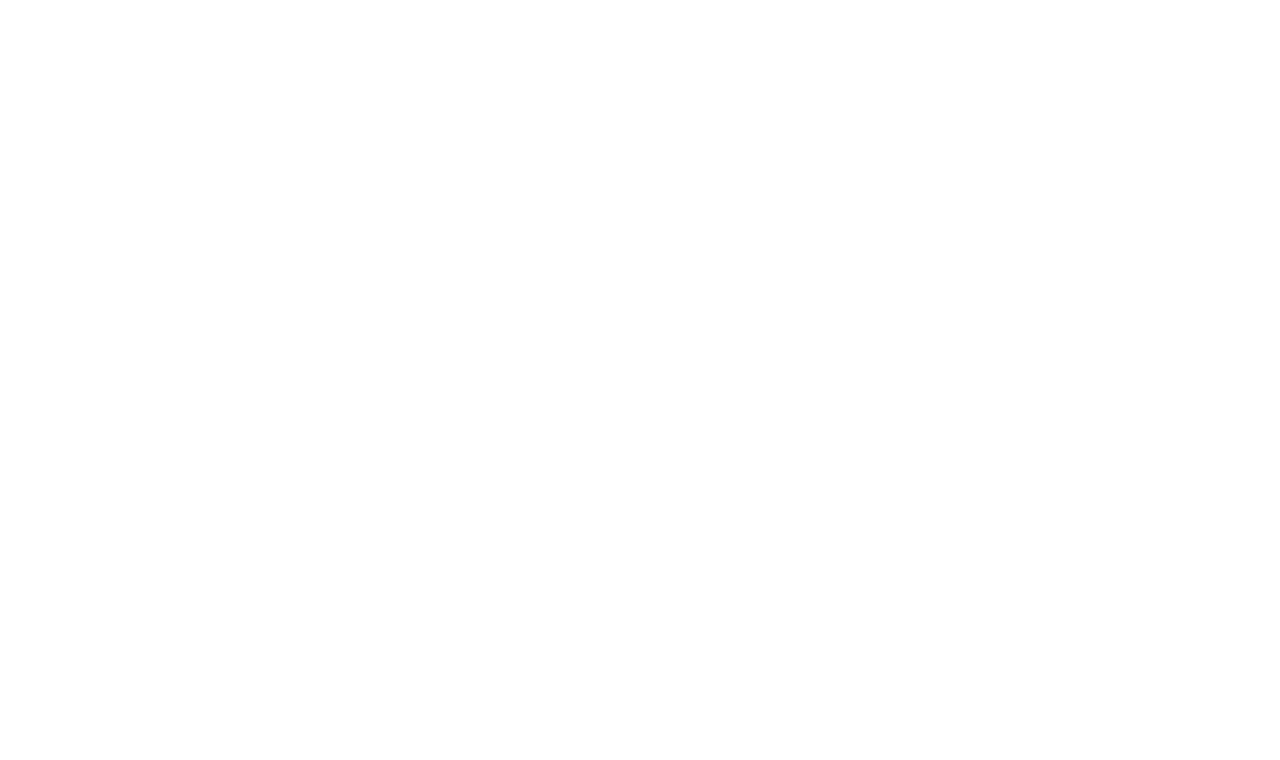
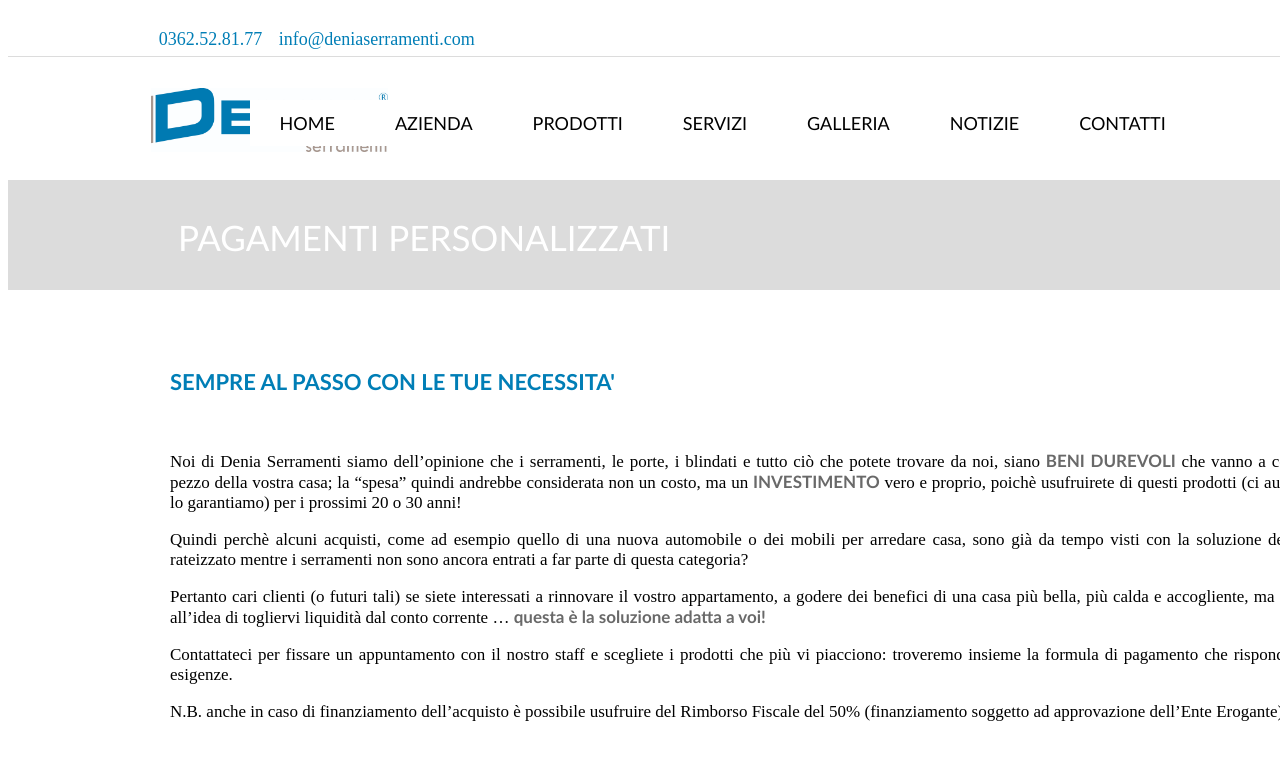
Before and after one commit to ElenaDigirolamo/Denia-sito, a plain HTML site: page pagamenti.html in a window 1280 px wide. Drawn offline with Linux system fonts and the light colour scheme.

Commit message:
pagamenti personalizzati

```diff
--- a/pagamenti.html
+++ b/pagamenti.html
@@ -0,0 +1,76 @@
+<html lang="en" dir="ltr">
+  <head>
+    <meta charset="utf-8">
+    <title>Pagamenti personalizzati</title>
+    <link rel="stylesheet" href="style.css">
+  </head>
+  <body>
+    <div class="contact">
+      <ul id="contact"><li>0362.52.81.77</li>   <li>info@deniaserramenti.com</li><ul>
+    </div>
+
+    <div class="linea">
+    </div>
+      <img class="Logo"src="Logo-Denia.jpg" alt="Logo">
+
+
+    <div class="drop-menu">
+    <ul id="menu">
+      <li><a href="index.html">HOME</a></li>
+      <li><a href="azienda.html">AZIENDA</a>
+        <ul>
+          <li><a href="azienda.html">CHI SIAMO</a></li>
+          <li><a href="dicono_di_noi.html">DICONO DI NOI</a></li>
+        </ul>
+      </li>
+      <li><a href="prodotti.html">PRODOTTI</a>
+        <ul >
+          <li><a href="finestre.html">FINESTRE <br>E PERSIANE</a></li>
+          <li><a href="porte_interne.html">PORTE INTERNE</a></li>
+          <li><a href="porte_esterne.html">PORTE ESTERNE</a></li>
+          <li><a href="altri_serramenti.html">ALTRI SERRAMENTI</a></li>
+        </ul>
+      </li>
+      <li><a href="servizi.html">SERVIZI </a>
+        <ul>
+          <li><a href="sicurezza.html">SICUREZZA</a></li>
+          <li><a href="pagamenti.html">PAGAMENTI <br> PERSONALIZZATI</a></li>
+            <li><a href="agevolazioni.html">AGEVOLAZIONI <br>FISCALI</a></li>
+        </ul>
+      </li>
+      <li><a href="galleria.html">GALLERIA</a></li>
+      <li><a href="notizie.html">NOTIZIE</a></li>
+      <li><a href="contatti.html">CONTATTI</a></li>
+    </ul>
+    </div>
+    <div class="rett_grigio">
+      <p class="titolo_alto">PAGAMENTI PERSONALIZZATI</p>
+    </div>
+    <div class="testo_3"> <p class="sottotitolo">SEMPRE AL PASSO CON LE TUE NECESSITA'</p>
+    <br>  <p>Noi di Denia Serramenti siamo dell’opinione che i serramenti, le porte,
+         i blindati e tutto ciò che potete trovare da noi, siano <b>BENI DUREVOLI</b> che vanno a completare un pezzo
+          della vostra casa; la “spesa” quindi andrebbe considerata non un costo, ma un <b>INVESTIMENTO</b> vero e proprio,
+           poichè usufruirete di questi prodotti (ci auguriamo e ve lo garantiamo) per i prossimi 20 o 30 anni!</p>
+      <p>Quindi perchè alcuni acquisti, come ad esempio quello di una nuova automobile o dei mobili per arredare casa,
+        sono già da tempo visti con la soluzione del pagamento rateizzato mentre i serramenti non sono
+        ancora entrati a far parte di questa categoria? </p>
+<p>Pertanto cari clienti (o futuri tali) se siete interessati a rinnovare il vostro appartamento, a godere dei benefici di una
+  casa più bella, più calda e accogliente, ma non sorridete all’idea di togliervi liquidità dal conto corrente …
+  <b>questa è la soluzione adatta a voi!</b></p>
+  <p>Contattateci per fissare un appuntamento con il nostro staff e scegliete i prodotti che più vi piacciono:
+     troveremo insieme la formula di pagamento che risponde alle vostre esigenze.</p>
+     <p>N.B. anche in caso di finanziamento dell’acquisto è possibile usufruire del Rimborso Fiscale del 50%
+        (finanziamento soggetto ad approvazione dell’Ente Erogante).</p>
+        </div>
+    </div>
+    <div class="contatti_bassi5">
+    <p class="nome">Denia s.a.s di Digirolamo Erasmo & C.</p>
+    <p class="indirizzo">Via Fortuzzi, 33 <br>
+    20813 BOVISIO MASCIAGO (MB) <br>
+    P.I./C.F. 02813480965
+    </p>
+    <p class="tel">+39.0362.528177</p>
+    <p class="mail">info@deniaserramenti.com</p>
+    </div>
+  </body>
+</html>
```
Also changed, not shown: sicurezza.html (+1 -1 lines).
